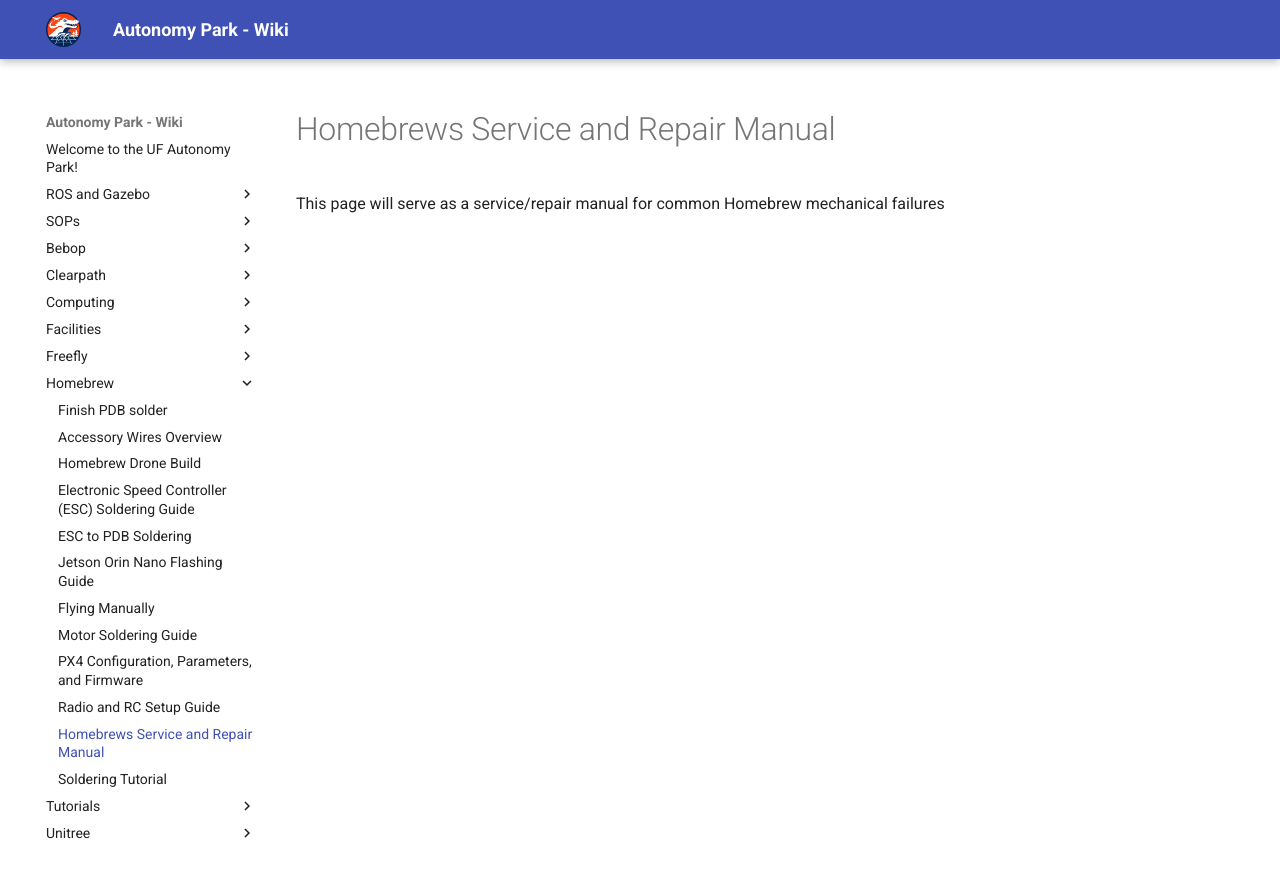
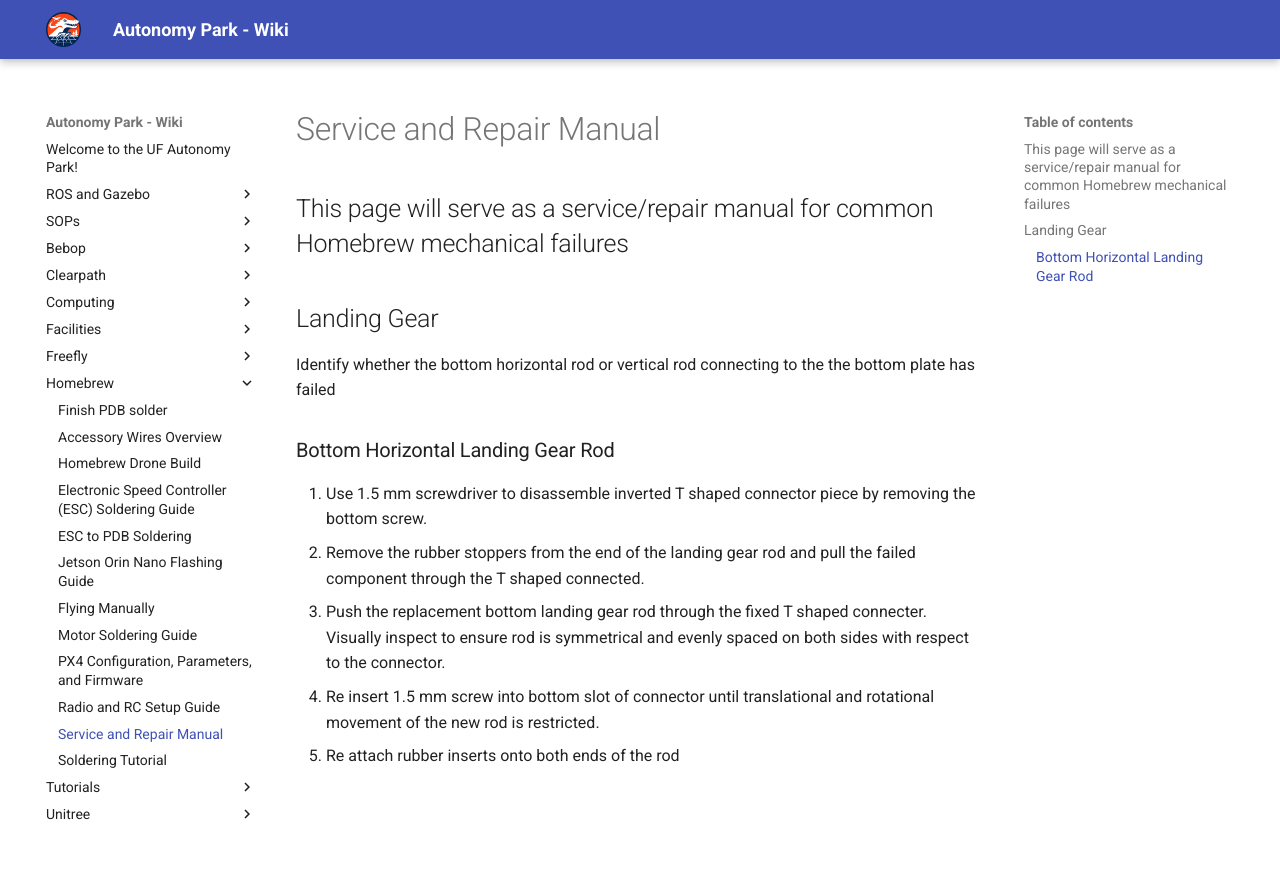
Before and after one commit to UFL-Autonomy-Park/apark_wiki, an MkDocs documentation site: the page built from docs/homebrew/service-manual.md, in a window 1280 px wide. Shown: the top 878 px of the page. Built offline with MkDocs 1.6.1 and Material for MkDocs 9.7.7, drawn with Linux system fonts in a browser that asks for light colours.

Commit message:
Update service-manual.md

```diff
--- a/docs/homebrew/service-manual.md
+++ b/docs/homebrew/service-manual.md
@@ -1,3 +1,14 @@
-# Homebrews Service and Repair Manual
+# Service and Repair Manual #
 
 This page will serve as a service/repair manual for common Homebrew mechanical failures
+---
+##  Landing Gear
+
+Identify whether the bottom horizontal rod or vertical rod connecting to the the bottom plate has failed
+
+### Bottom Horizontal Landing Gear Rod
+1. Use 1.5 mm screwdriver to disassemble inverted T shaped connector piece by removing the bottom screw.
+2. Remove the rubber stoppers from the end of the landing gear rod and pull the failed component through the T shaped connected.
+3. Push the replacement bottom landing gear rod through the fixed T shaped connecter. Visually inspect to ensure rod is symmetrical and evenly spaced on both sides with respect to the connector.
+4. Re insert 1.5 mm screw into bottom slot of connector until translational and rotational movement of the new rod is restricted.
+5. Re attach rubber inserts onto both ends of the rod
```
